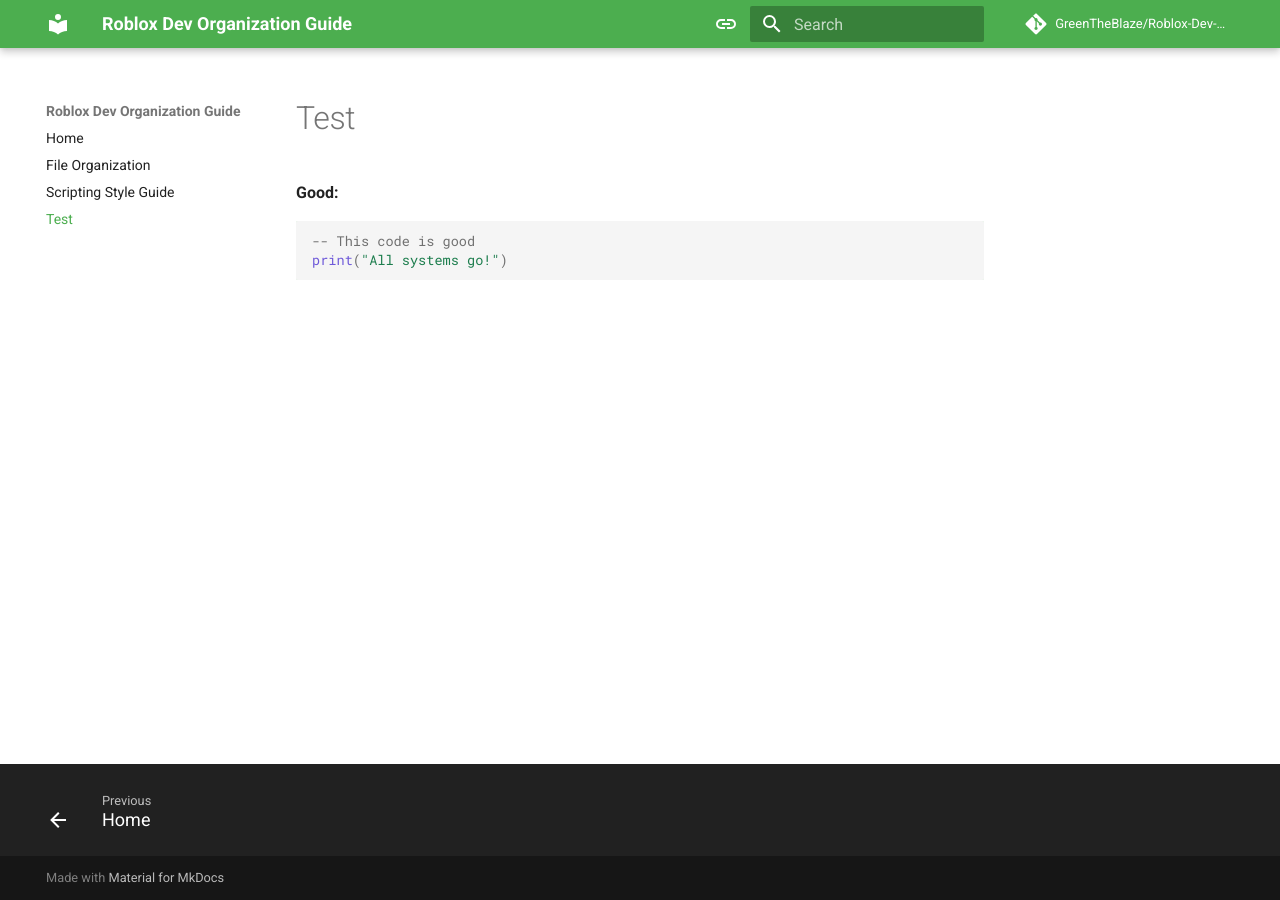
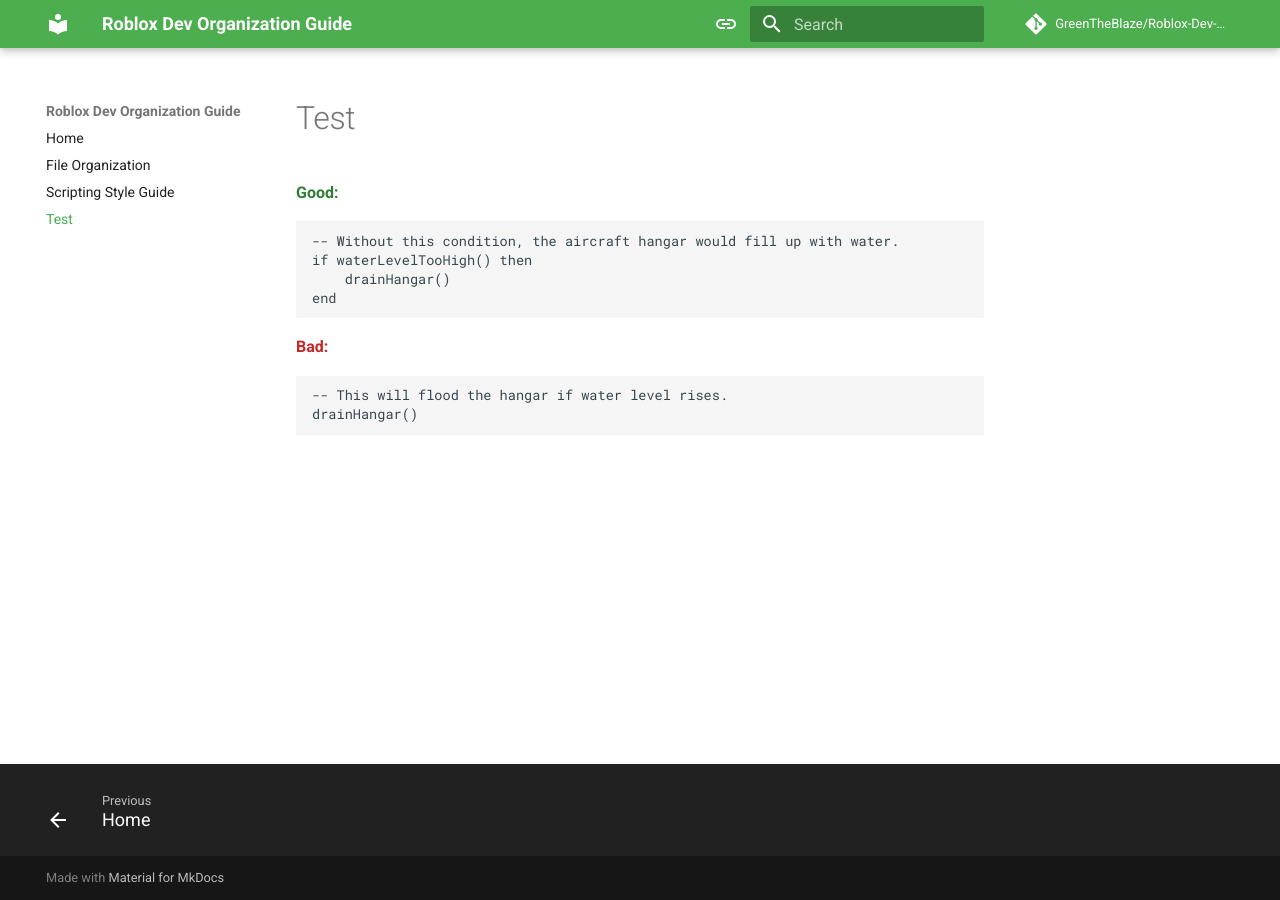
Before and after one commit to GreenTheBlaze/Roblox-Dev-Organization-Guide, an MkDocs documentation site: the page built from docs/test-code.md, in a window 1280 px wide. Built offline with MkDocs 1.6.1 and Material for MkDocs 9.7.7, drawn with Linux system fonts in a browser that asks for light colours; comment, search, counter and statistics services are not loaded.

Commit message:
Update test-code.md

````diff
--- a/docs/test-code.md
+++ b/docs/test-code.md
@@ -1,8 +1,13 @@
-<div class="codehilite good">
-<strong class="label">Good:</strong>
+<p class="style-good">Good:</p>
 
-```lua
--- This code is good
-print("All systems go!")
-```
-</div>
+<div class="codehilite good"><pre><code>-- Without this condition, the aircraft hangar would fill up with water.
+if waterLevelTooHigh() then
+    drainHangar()
+end
+</code></pre></div>
+
+<p class="style-bad">Bad:</p>
+
+<div class="codehilite bad"><pre><code>-- This will flood the hangar if water level rises.
+drainHangar()
+</code></pre></div>
````
